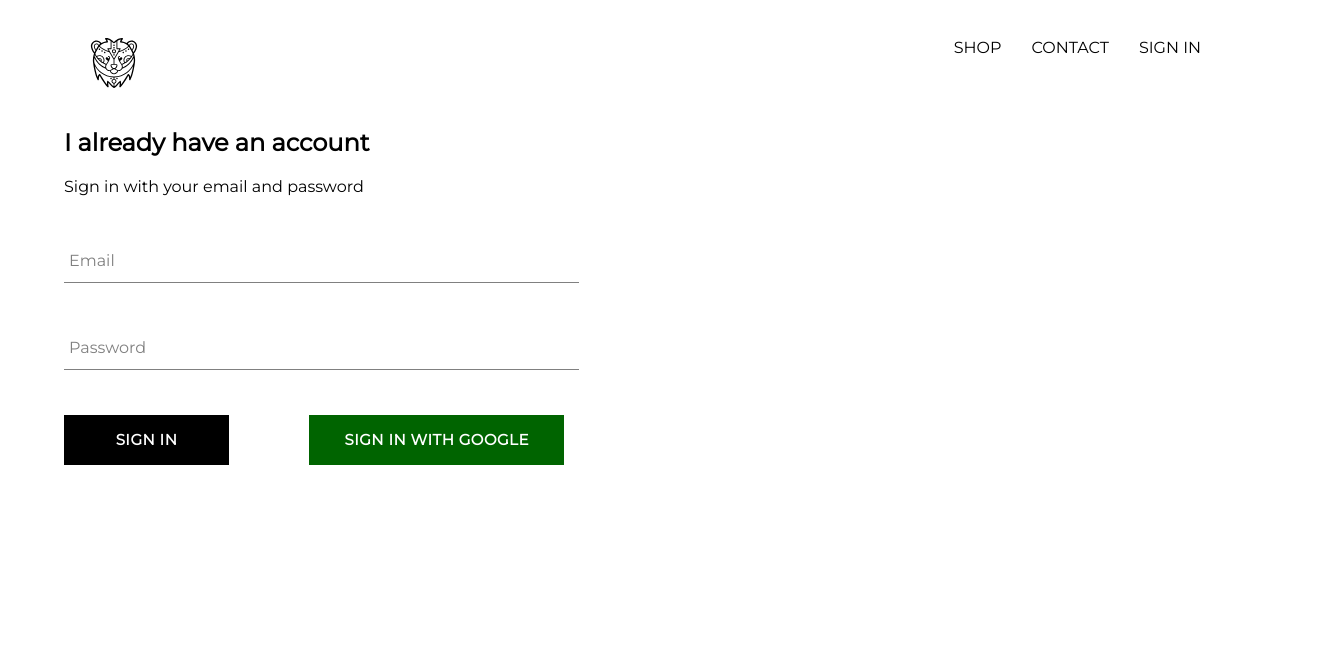
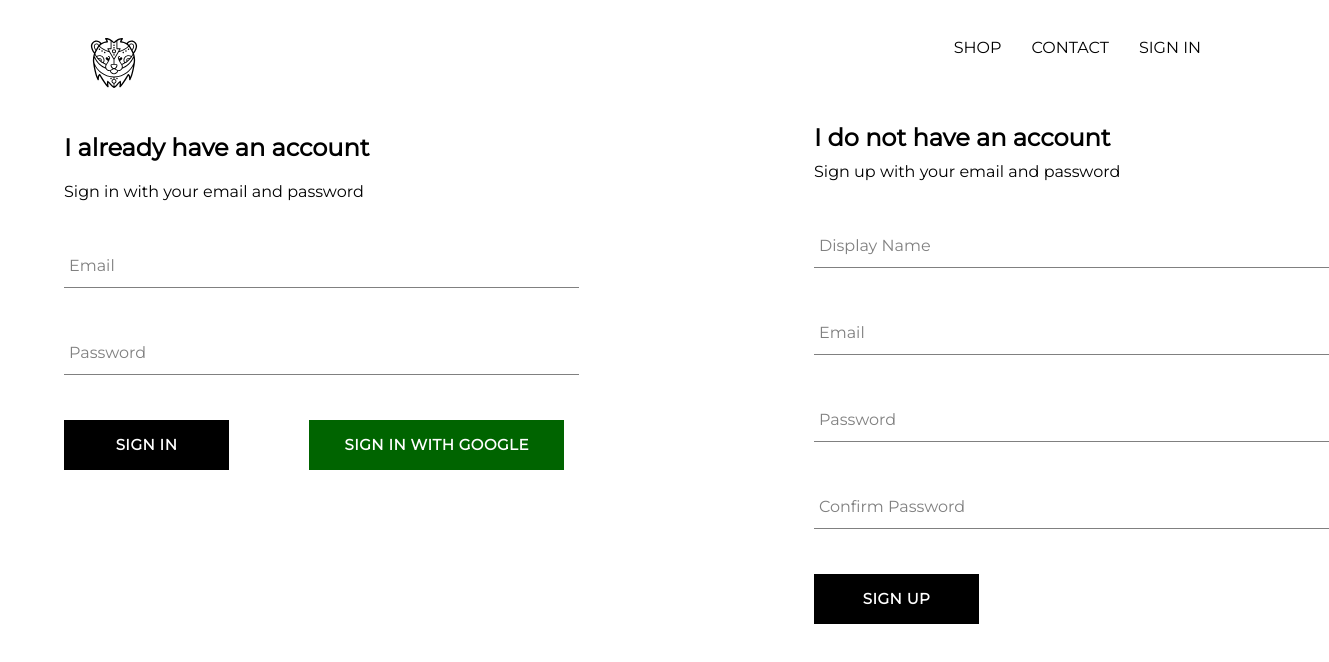
Before and after one commit to arcbjorn/arctic-clothing, a React (Create React App) app: page /signin in a window 1280 px wide. Shown: the top 662 px of the page, 1329 px wide, since content can reach past the window. Built offline with nearby package versions, Linux system fonts and the light colour scheme; no server answers.

Commit message:
1.1.5
 - implemented firebase utils
 - storing authenticated user in database

```diff
--- a/src/App.js
+++ b/src/App.js
@@ -9,7 +9,7 @@
 import Header from './components/header/header.component';
 import SignInAndSignUpPage from './pages/sign-in-sign-up/sign-in-sign-up.component';
 
-import { auth } from './firebase/firebase.utils';
+import { auth, createUserProfileDocument } from './firebase/firebase.utils';
 
 class App extends React.Component {
   unsubscribeFromAuth = null;
@@ -23,8 +23,20 @@
   }
 
   componentDidMount() {
-    this.unsubscribeFromAuth = auth.onAuthStateChanged((user) => {
-      this.setState({ currentUser: user });
+    this.unsubscribeFromAuth = auth.onAuthStateChanged(async (userAuth) => {
+      if (userAuth) {
+        const userRef = await createUserProfileDocument(userAuth);
+
+        userRef.onSnapshot((snapShot) => {
+          this.setState({
+            currentUser: {
+              id: snapShot.id,
+              ...snapShot.data(),
+            },
+          });
+        });
+      }
+      this.setState({ currentUser: userAuth });
     });
   }
 
--- /dev/null
+++ b/src/components/sign-up/sign-up.component.jsx
@@ -0,0 +1,108 @@
+import React from 'react';
+
+import FormInput from '../form-input/form-input.component';
+import CustomButton from '../custom-button/custom-button.component';
+
+import { auth, createUserProfileDocument } from '../../firebase/firebase.utils';
+
+import './sign-up.styles.scss';
+
+class SignUp extends React.Component {
+  constructor() {
+    super();
+
+    this.state = {
+      displayName: '',
+      email: '',
+      password: '',
+      confirmPassword: '',
+    };
+  }
+
+  handleSubmit = async (event) => {
+    event.preventDefault();
+
+    const {
+      displayName, email, password, confirmPassword,
+    } = this.state;
+
+    if (password !== confirmPassword) {
+      alert('Passwords do not match');
+      return;
+    }
+
+    try {
+      const { user } = await auth.createUserWithEmailAndPassword(email, password);
+
+      await createUserProfileDocument(user, { displayName });
+
+      this.setState({
+        displayName: '',
+        email: '',
+        password: '',
+        confirmPassword: '',
+      });
+    } catch (error) {
+      console.error(error);
+    }
+  };
+
+  handleChange = (event) => {
+    const { name, value } = event.target;
+
+    this.setState({ [name]: value });
+  }
+
+  render() {
+    const {
+      displayName, email, password, confirmPassword,
+    } = this.state;
+    return (
+      <div className="sign-up">
+        <h2 className="title">I do not have an account</h2>
+        <span>Sign up with your email and password</span>
+        <form className="sign-up-form" onSubmit={this.handleSubmit}>
+          <FormInput
+            type="text"
+            name="displayName"
+            value={displayName}
+            onChange={this.handleChange}
+            label="Display Name"
+            required
+          />
+
+          <FormInput
+            type="email"
+            name="email"
+            value={email}
+            onChange={this.handleChange}
+            label="Email"
+            required
+          />
+
+          <FormInput
+            type="password"
+            name="password"
+            value={password}
+            onChange={this.handleChange}
+            label="Password"
+            required
+          />
+
+          <FormInput
+            type="password"
+            name="confirmPassword"
+            value={confirmPassword}
+            onChange={this.handleChange}
+            label="Confirm Password"
+            required
+          />
+
+          <CustomButton type="submit">SIGN UP</CustomButton>
+        </form>
+      </div>
+    );
+  }
+}
+
+export default SignUp;
--- /dev/null
+++ b/src/components/sign-up/sign-up.styles.scss
@@ -0,0 +1,9 @@
+.sign-up {
+  display: flex;
+  flex-direction: column;
+  width: 500px;
+
+  .title {
+    margin: 10px 0;
+  }
+}
--- a/src/firebase/firebase.utils.js
+++ b/src/firebase/firebase.utils.js
@@ -1,3 +1,4 @@
+/* eslint-disable consistent-return */
 import firebase from 'firebase/app';
 import 'firebase/firestore';
 import 'firebase/auth';
@@ -17,6 +18,31 @@
 export const auth = firebase.auth();
 export const firestore = firebase.firestore();
 
+export const createUserProfileDocument = async (userAuth, additionalData) => {
+  if (!userAuth) return;
+
+  const userRef = firestore.doc(`users/${userAuth.uid}`);
+  const snapShot = await userRef.get();
+
+  if (!snapShot.exists) {
+    const { displayName, email } = userAuth;
+    const createdAt = new Date();
+
+    try {
+      await userRef.set({
+        displayName,
+        email,
+        createdAt,
+        ...additionalData,
+      });
+    } catch (error) {
+      console.log('There was an error in user creation', error.message);
+    }
+  }
+
+  return userRef;
+};
+
 const provider = new firebase.auth.GoogleAuthProvider();
 provider.setCustomParameters({ promt: 'select_account' });
 export const signInWithGoogle = () => auth.signInWithPopup(provider);
--- a/src/pages/sign-in-sign-up/sign-in-sign-up.component.jsx
+++ b/src/pages/sign-in-sign-up/sign-in-sign-up.component.jsx
@@ -1,12 +1,14 @@
 import React from 'react';
 
 import SignIn from '../../components/sign-in/sign-in.component';
+import SignUp from '../../components/sign-up/sign-up.component';
 
 import './sign-in-sign-up.styles.scss';
 
 const SignInAndSignUpPage = () => (
   <div className="sign-in-sign-up">
     <SignIn />
+    <SignUp />
   </div>
 );
 
--- a/src/pages/sign-in-sign-up/sign-in-sign-up.styles.scss
+++ b/src/pages/sign-in-sign-up/sign-in-sign-up.styles.scss
@@ -0,0 +1,6 @@
+.sign-in-sign-up {
+  width: 1250px;
+  display: flex;
+  justify-content: space-between;
+  margin: 30px auto;
+}
```
